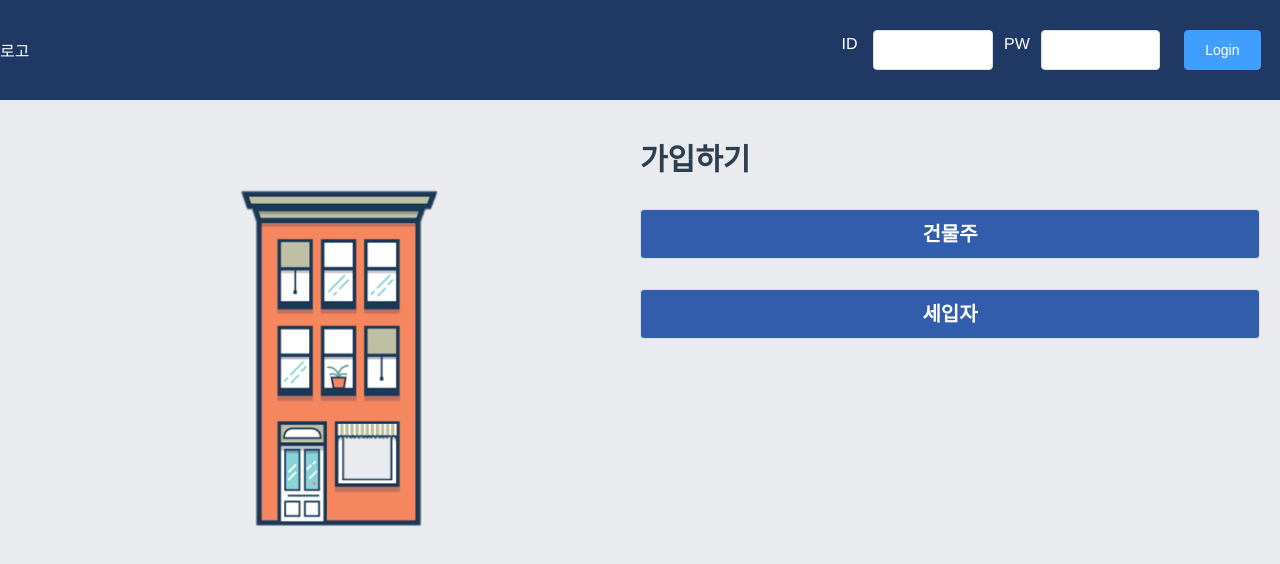
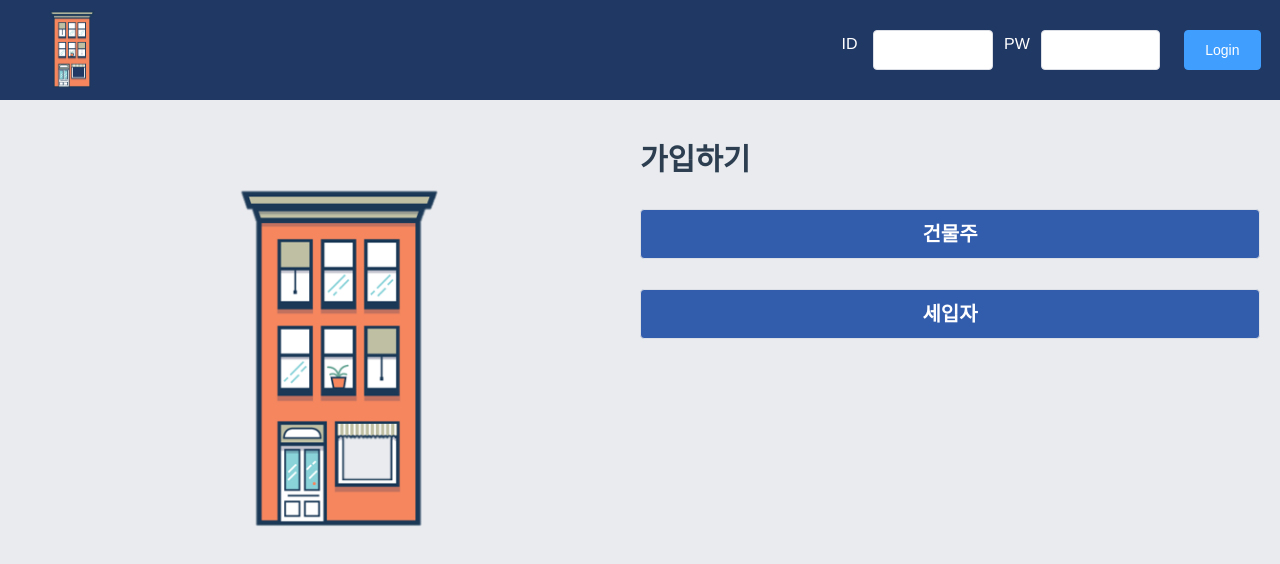
Before and after one commit to houseelfdobby/dobby_front, a Vue app: page / in a window 1280 px wide. Shown: the top 564 px of the page. Built offline with nearby package versions, Linux system fonts and the light colour scheme.

Commit message:
feat: Add Sample logo

```diff
--- a/src/views/SignIn.vue
+++ b/src/views/SignIn.vue
@@ -2,8 +2,7 @@
   <div class="SiginIn">
     <div class="SiginIn-Header">
       <div>
-        로고
-        <img src alt />
+        <img class="logo" src="@/assets/image/apartment.png" alt="apart">
       </div>
       <div class="SiginIn-Header-Form">
         <el-row>
@@ -71,6 +70,11 @@ export default {
 </script>
 
 <style lang='scss' scoped>
+.logo {
+  width: 140px;
+  height: auto;
+}
+
 .vertContainer {
   display: flex;
 }
```
